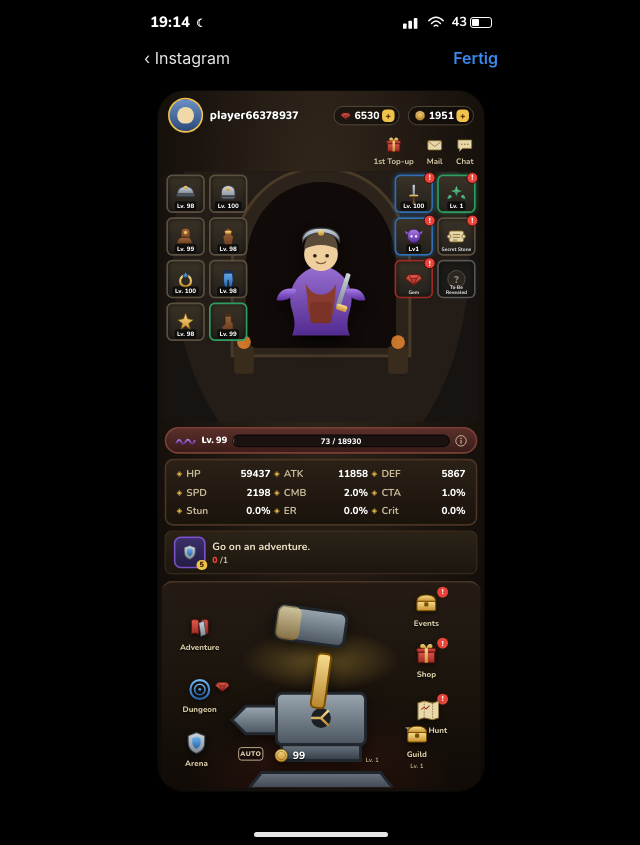
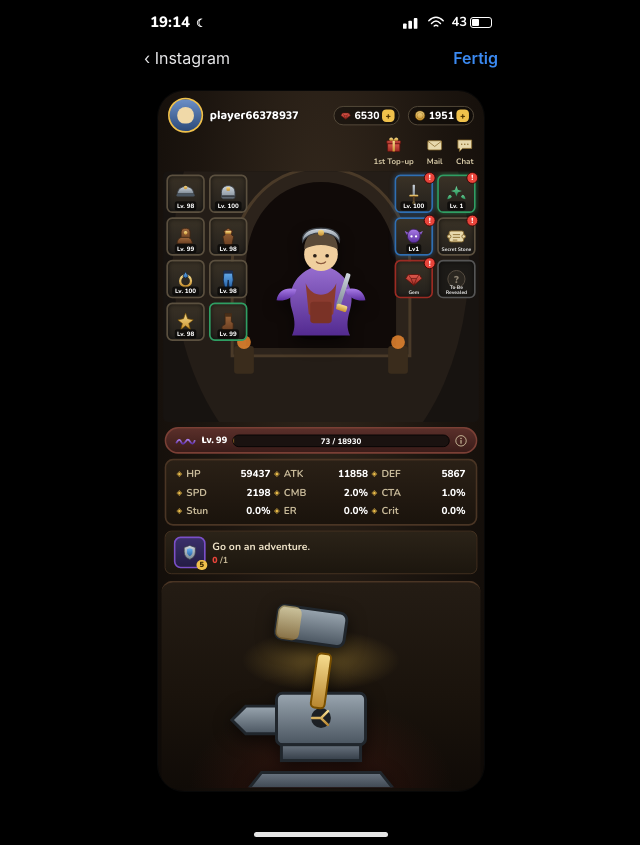
Before and after one commit to cy72whfbrt-dotcom/Game-, a PHP site: page / in a window 1280 px wide. Shown: the whole page, without its empty margins (319-959 px from the left). Run offline with PHP 8.4, Linux system fonts and the light colour scheme.

Commit message:
Remove all feature icons around the anvil, keep only the forge graphic
Co-Authored-By: Claude Sonnet 5 <noreply@anthropic.com>
Claude-Session: https://claude.ai/code/session_01PmjxWnFA4ADyn5eS7WWuRu

```diff
--- a/index.html
+++ b/index.html
@@ -200,57 +200,6 @@
           </g>
         </svg>
         <div class="forge-glow"></div>
-
-        <div class="scene-icon" style="left:83%;top:4%" data-nav="events">
-          <span class="badge">!</span>
-          <svg class="scene-svg"><use href="icons.svg#chest"/></svg>
-          <span class="scene-label">Events</span>
-        </div>
-
-        <div class="scene-icon" style="left:12%;top:16%" data-nav="adventure">
-          <svg class="scene-svg"><use href="icons.svg#book"/></svg>
-          <span class="scene-label">Adventure</span>
-        </div>
-
-        <div class="scene-icon" style="left:83%;top:29%" data-nav="shop">
-          <span class="badge">!</span>
-          <svg class="scene-svg"><use href="icons.svg#gift"/></svg>
-          <span class="scene-label">Shop</span>
-        </div>
-
-        <div class="scene-icon" style="left:12%;top:46%" data-nav="dungeon">
-          <svg class="scene-svg"><use href="icons.svg#portal"/></svg>
-          <span class="scene-label">Dungeon</span>
-        </div>
-        <div class="scene-icon small" style="left:19%;top:46%">
-          <svg class="scene-svg"><use href="icons.svg#gem"/></svg>
-        </div>
-
-        <div class="scene-icon" style="left:83%;top:56%" data-nav="trove">
-          <span class="badge">!</span>
-          <svg class="scene-svg"><use href="icons.svg#map"/></svg>
-          <span class="scene-label">Trove Hunt</span>
-        </div>
-
-        <div class="scene-icon" style="left:11%;top:72%" data-nav="arena">
-          <svg class="scene-svg"><use href="icons.svg#shield"/></svg>
-          <span class="scene-label">Arena</span>
-        </div>
-
-        <div class="scene-icon" style="left:80%;top:68%" data-nav="guild">
-          <svg class="scene-svg"><use href="icons.svg#chest"/></svg>
-          <span class="scene-label">Guild</span>
-          <span class="scene-sublabel">Lv. 1</span>
-        </div>
-
-        <div class="scene-auto auto-item" data-nav="auto" style="left:28%;top:80%">
-          <span class="auto-box">AUTO</span>
-        </div>
-        <div class="scene-counter" style="left:40%;top:80%">
-          <svg class="scene-svg small-svg"><use href="icons.svg#coin"/></svg>
-          <span class="scene-value">99</span>
-        </div>
-        <span class="scene-sublabel floating" style="left:66%;top:84%">Lv. 1</span>
       </div>
 
     </div>
--- a/style.css
+++ b/style.css
@@ -338,61 +338,6 @@ body {
   pointer-events: none;
 }
 
-.scene-icon {
-  position: absolute;
-  display: flex; flex-direction: column; align-items: center; gap: 2px;
-  width: 60px;
-  transform: translateX(-50%);
-  cursor: pointer;
-  z-index: 3;
-}
-.scene-icon.small { width: 26px; }
-.scene-svg { width: 30px; height: 30px; filter: drop-shadow(0 2px 3px rgba(0,0,0,0.6)); }
-.scene-icon.small .scene-svg { width: 22px; height: 22px; }
-.scene-label {
-  font-size: 9.5px; font-weight: 800; color: #d8cba8;
-  text-shadow: 0 1px 2px #000;
-  white-space: nowrap;
-}
-.scene-sublabel {
-  font-size: 7.5px; color: #b8a888; font-weight: 700;
-}
-.scene-sublabel.floating {
-  position: absolute;
-  transform: translateX(-50%);
-  z-index: 3;
-  text-shadow: 0 1px 2px #000;
-}
-.scene-icon .badge {
-  position: absolute; top: -5px; right: 4px;
-  width: 13px; height: 13px; border-radius: 50%;
-  background: var(--red-badge); color: #fff;
-  font-size: 8.5px; font-weight: 900;
-  display: flex; align-items: center; justify-content: center;
-}
-
-.scene-auto {
-  position: absolute;
-  transform: translateX(-50%);
-  z-index: 3;
-  cursor: pointer;
-}
-.auto-box {
-  border: 1.5px solid #d8cba8; border-radius: 4px;
-  font-size: 8px; font-weight: 900; letter-spacing: 0.5px;
-  width: 30px; height: 16px; display: flex; align-items: center; justify-content: center;
-  color: #d8cba8;
-  background: rgba(0,0,0,0.3);
-}
-.scene-counter {
-  position: absolute;
-  transform: translateX(-50%);
-  z-index: 3;
-  display: flex; align-items: center; gap: 4px;
-}
-.small-svg { width: 20px; height: 20px; }
-.scene-value { font-weight: 800; font-size: 12.5px; color: #fff; text-shadow: 0 1px 2px #000; }
-
 .home-indicator {
   position: absolute;
   bottom: 8px; left: 50%; transform: translateX(-50%);
```
